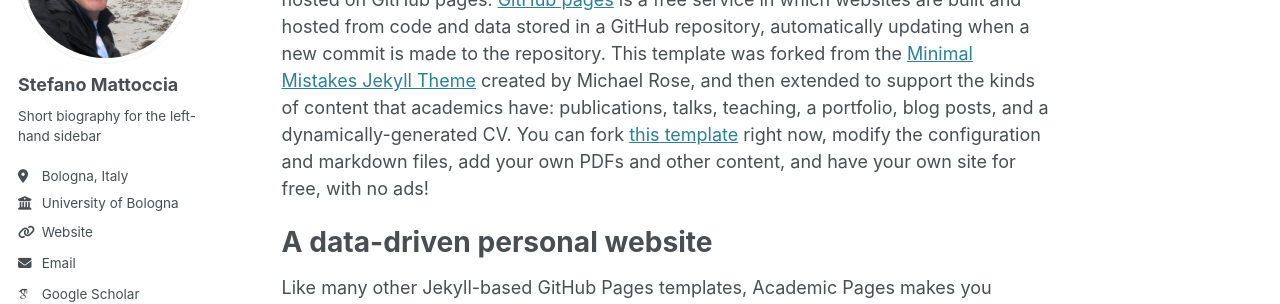
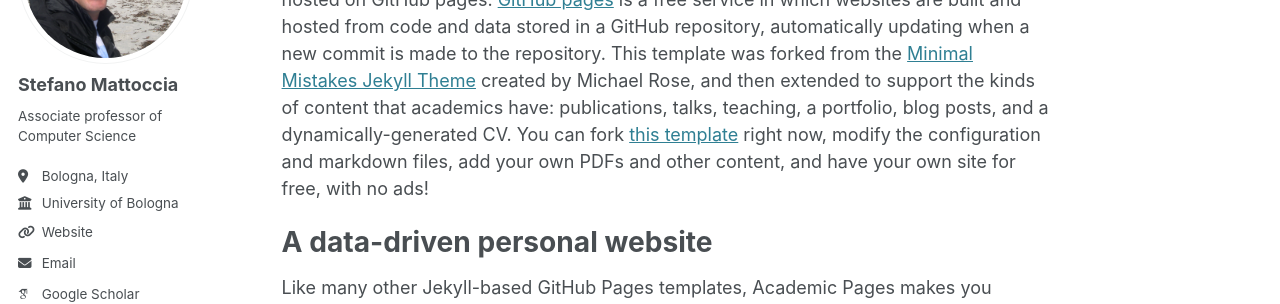
Before and after one commit to stefanomattoccia/stefanomattoccia.github.io, a Jekyll site: the page built from _pages/about.md, in a window 1280 px wide. Shown: the part 217-521 px from the top of the page. Built offline with Jekyll 4.4.1, drawn with Linux system fonts in a browser that asks for light colours; some web fonts are replaced.

Commit message:
Update _config.yml

```diff
--- a/_config.yml
+++ b/_config.yml
@@ -25,7 +25,7 @@ author:
   avatar           : "Crop_HR.JPG"
   name             : "Stefano Mattoccia"
   pronouns         : # example: "she/her"
-  bio              : "Short biography for the left-hand sidebar"
+  bio              : "Associate professor of Computer Science"
   location         : "Bologna, Italy"
   employer         : "University of Bologna"
   uri              : "https://stefanomattoccia.github.io/"
```
